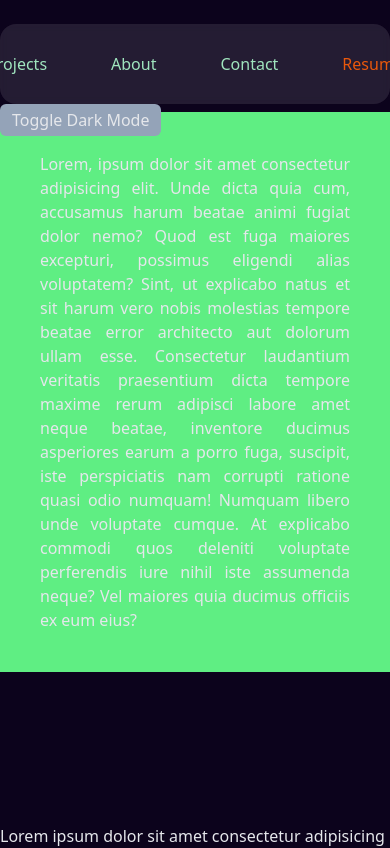
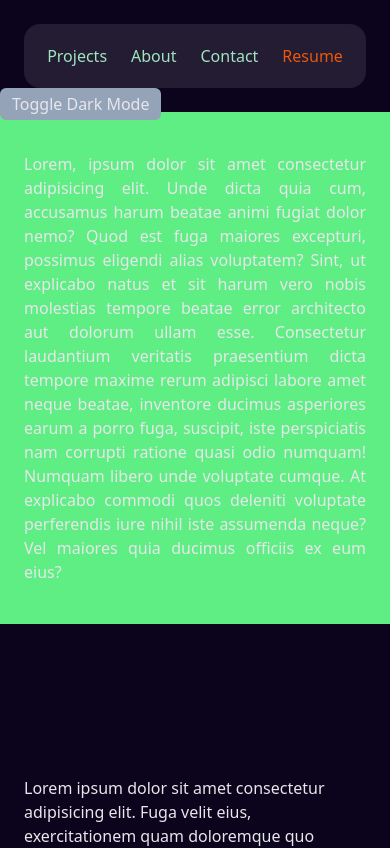
Before and after one commit to farjanaIslamNipa/farjana-islam-portfolio-24, a Vue app: page / in a window 390 px wide. Shown: the top 848 px of the page. Built offline with nearby package versions, Linux system fonts and the light colour scheme.

Commit message:
make nvbar responsive

```diff
--- a/src/components/shared/BaseNavbar.vue
+++ b/src/components/shared/BaseNavbar.vue
@@ -1,11 +1,13 @@
 <template>
   <div class="w-full fixed top-0">
-    <div class="app-container bg-dark-blue/10 dark:bg-white/10 backdrop-blur-sm backdrop-filter rounded-2xl mt-6 py-6 text-gray-200">
-      <div class="flex justify-center items-center gap-x-8">
-        <RouterLink to="/projects" class="nav-item">Projects</RouterLink>
-        <RouterLink to="/projects" class="nav-item">About</RouterLink>
-        <RouterLink to="/projects" class="nav-item">Contact</RouterLink>
-        <button class="px-4 py-1 rounded-lg  text-orange-600 font-medium hover:bg-apple-green">Resume</button>
+    <div class="app-container">
+      <div class="bg-dark-blue/10 dark:bg-white/10 backdrop-blur-sm backdrop-filter rounded-2xl mt-6 py-4 sm:py-6 text-gray-200">
+        <div class="flex justify-center items-center  sm:gap-x-5 md:gap-x-8">
+          <RouterLink to="/projects" class="nav-item">Projects</RouterLink>
+          <RouterLink to="/projects" class="nav-item">About</RouterLink>
+          <RouterLink to="/projects" class="nav-item">Contact</RouterLink>
+          <button class="px-3 sm:px-4 py-1 rounded-lg  text-orange-600 font-medium hover:bg-apple-green">Resume</button>
+        </div>
       </div>
     </div>
 <button @click="toggleDarkMode" class="bg-slate-400 px-3 py-1 rounded-md">
--- a/src/style.css
+++ b/src/style.css
@@ -14,9 +14,9 @@ a, button{
 }
 
 .app-container{
-  @apply max-w-[1300px] mx-auto px-10
+  @apply max-w-[1300px] mx-auto px-6
 }
 
 .nav-item {
-  @apply px-4 py-1 rounded-lg text-dark-blue dark:text-apple-green hover:bg-dark-blue/10 dark:hover:bg-white/10
+  @apply px-3 sm:px-4 py-1 rounded-lg text-dark-blue dark:text-apple-green hover:bg-dark-blue/10 dark:hover:bg-white/10
 }
```
Also changed, not shown: src/views/client/HomePage.vue (+1 -1 lines).
